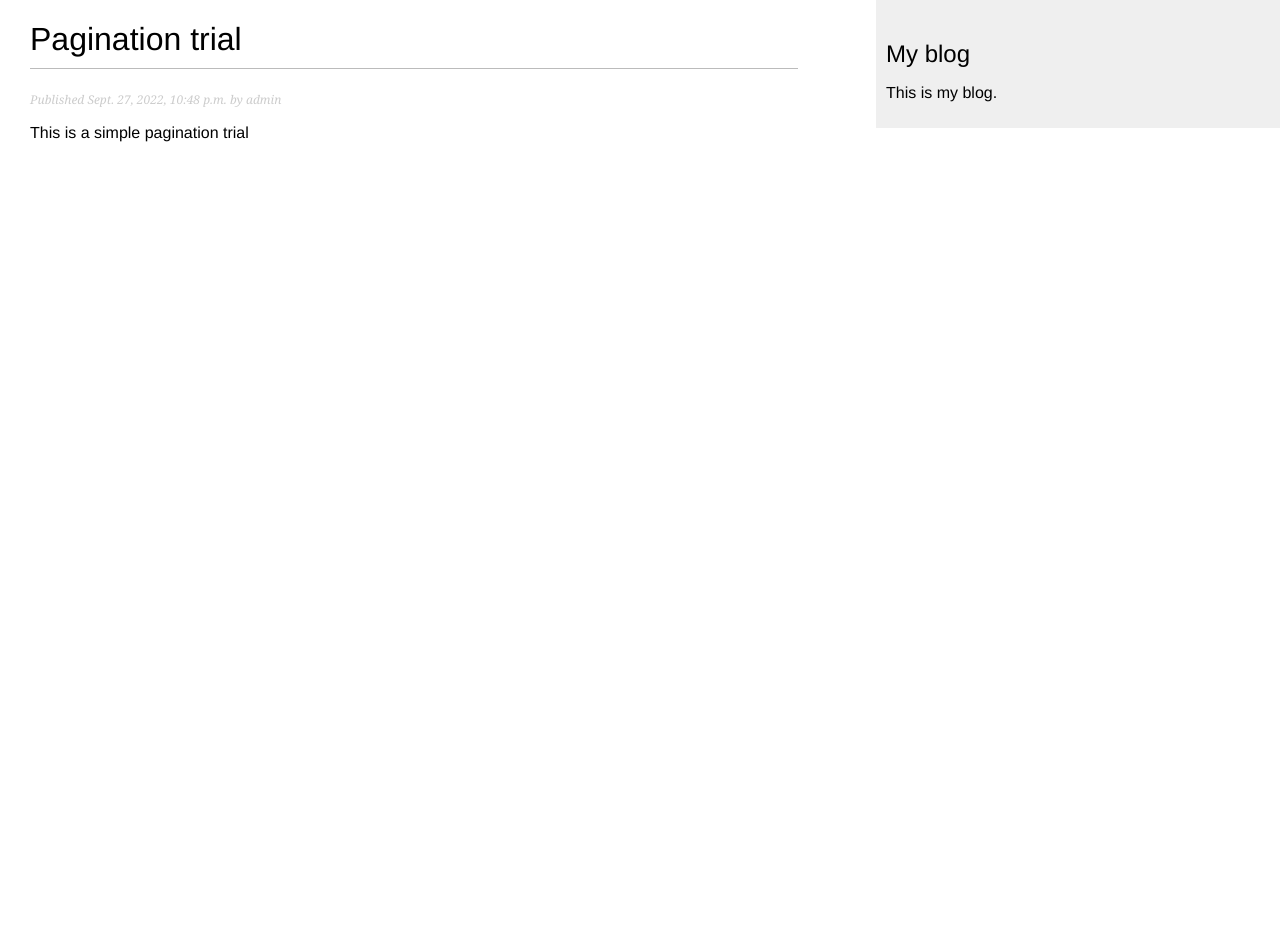
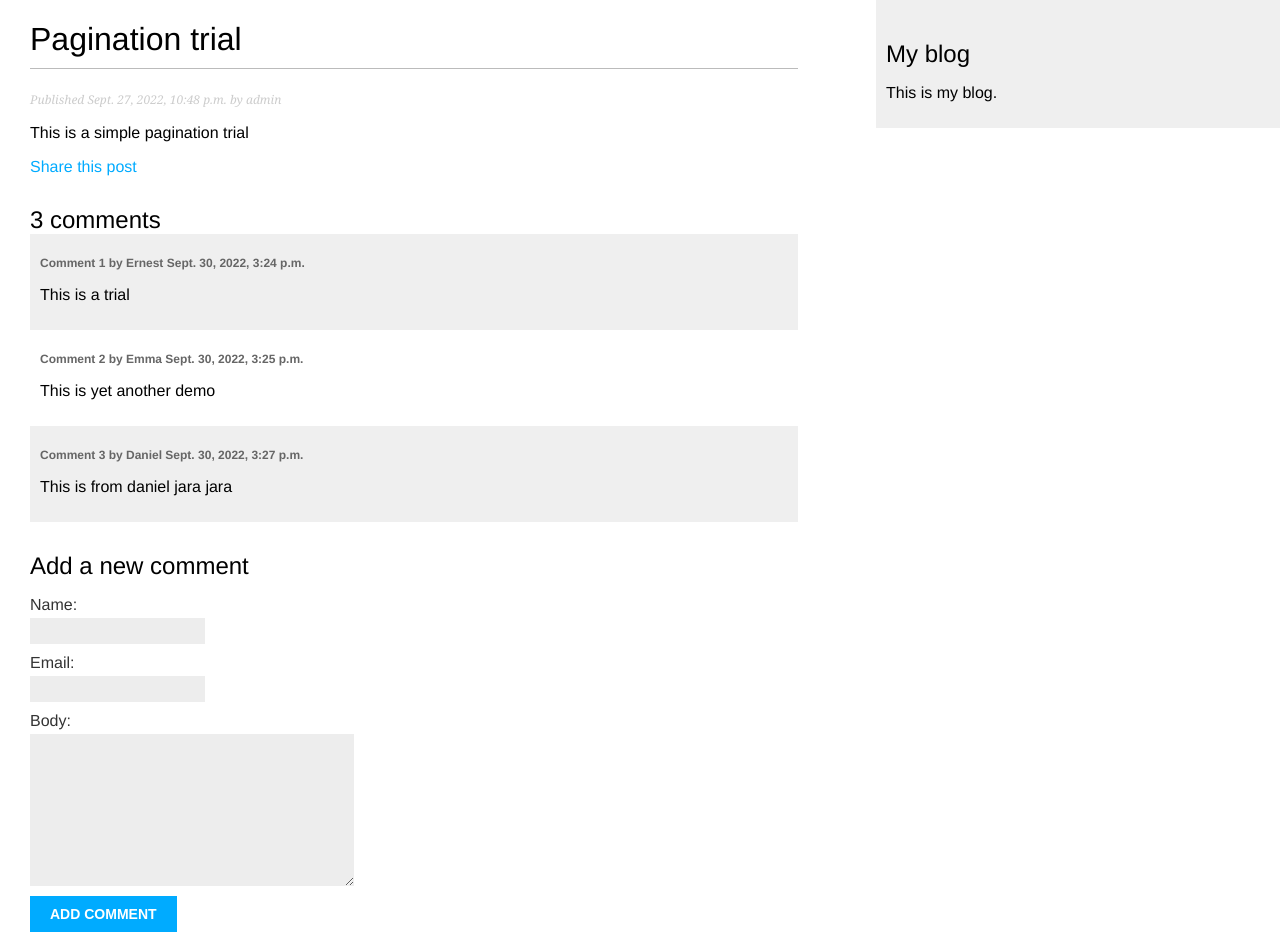
Before and after one commit to Ernest-zottor/blog, a Django app: a page that uses blog/templates/blog/post/detail.html in a window 1280 px wide. Before the commit the page ends 142 px from the top, so only its background shows below. Run offline with Django 4.2, Linux system fonts and the light colour scheme; data comes from the database, SQL or seed files in the repository; both versions use the stored data as it was after the commit.

Commit message:
Added commemnts functionality to the view detail page

```diff
--- /dev/null
+++ b/blog/forms.py
@@ -0,0 +1,18 @@
+from dataclasses import field
+import imp
+from django import forms
+from .models import Comment
+
+class EmailPostForm(forms.Form):
+    name = forms.CharField(max_length=25)
+    email = forms.EmailField()
+    to = forms.EmailField()
+    comments = forms.CharField(required=False, widget=forms.Textarea)
+
+
+# This is how to build forms from models
+class CommentForm(forms.ModelForm):
+
+    class Meta:
+        model = Comment
+        fields = ('name','email', 'body') # This specifies what fields on the model that we want to use "exclude filed will exclude some fileds"
--- a/blog/models.py
+++ b/blog/models.py
@@ -1,3 +1,4 @@
+import email
 from django.urls import reverse
 from django.utils import timezone
 from tkinter import CASCADE
@@ -43,3 +44,20 @@
         return reverse("blog:post_detail", args=[self.publish.year,
                                                 self.publish.month,
                                                 self.publish.day, self.slug])
+
+
+class Comment(models.Model):
+    post = models.ForeignKey(Post, on_delete=models.CASCADE, related_name='comments')
+    name = models.CharField(max_length=80)
+    email = models.EmailField()
+    body = models.TextField()
+    created = models.DateTimeField(auto_now_add=True)
+    updated = models.DateTimeField(auto_now=True)
+    active = models.BooleanField(default=True)
+
+
+    class Meta:
+        ordering = ('created',)
+
+    def __str__(self):
+        return f'Comment by {self.name} on {self.post}'
--- a/blog/templates/blog/post/detail.html
+++ b/blog/templates/blog/post/detail.html
@@ -6,4 +6,35 @@
 Published {{ post.publish }} by {{ post.author }}
 </p>
 {{ post.body|linebreaks }}
+<p>
+    <a href="{% url "blog:post_share" post.id %}">
+    Share this post
+    </a>
+</p>
+{% with comments.count as total_comments %}
+<h2>
+{{ total_comments }} comment{{ total_comments|pluralize }}
+</h2>
+{% endwith %}
+{% for comment in comments %}
+<div class="comment">
+<p class="info">
+Comment {{ forloop.counter }} by {{ comment.name }}
+{{ comment.created }}
+</p>
+{{ comment.body|linebreaks }}
+</div>
+{% empty %}
+<p>There are no comments yet.</p>
+{% endfor %}
+{% if new_comment %}
+<h2>Your comment has been added.</h2>
+{% else %}
+<h2>Add a new comment</h2>
+<form method="post">
+{{ comment_form.as_p }}
+{% csrf_token %}
+<p><input type="submit" value="Add comment"></p>
+</form>
+{% endif %}
 {% endblock %}
--- a/blog/urls.py
+++ b/blog/urls.py
@@ -7,4 +7,5 @@
     path('', views.PostListView.as_view(), name='post_list'),
     # path('', views.post_list, name='post_list'),
     path('<int:year>/<int:month>/<int:day>/<slug:post>/', views.post_detail, name='post_detail'),
+    path('<int:post_id>/share/', views.post_share, name='post_share')
 ]
--- a/blog/views.py
+++ b/blog/views.py
@@ -2,6 +2,8 @@
 from django.core.paginator import Paginator, EmptyPage, PageNotAnInteger
 from .models import Post
 from django.views.generic import ListView
+from .forms import EmailPostForm, CommentForm
+from django.core.mail import send_mail
 
 # Create your views here.
 # def post_list(request):
@@ -24,7 +26,21 @@
                               publish__year=year,
                                 publish__month=month,
                                     publish__day=day)
-    return render(request, 'blog/post/detail.html', {'post': post})
+
+
+    comments = post.comments.filter(active=True)
+    new_comment = None
+    if request.method == 'POST':
+        comment_form = CommentForm(data = request.POST)
+        if comment_form.is_valid():
+            # Create Comment object but don't save to database yet
+            new_comment = comment_form.save(commit=False)
+            new_comment.post  = post
+
+            # Save the comment to the database
+            new_comment.save()
+    comment_form = CommentForm()
+    return render(request, 'blog/post/detail.html', {'post': post, 'comments': comments, 'comment_form': comment_form})
 
 # this class based view is analogous the function based view above
 class PostListView(ListView):
@@ -33,3 +49,25 @@
     context_object_name = 'posts' # default is object_list
     paginate_by = 3
     template_name = 'blog/post/list.html'
+
+
+def post_share(request, post_id):
+    # retrive post from the database by id
+    post = get_object_or_404(Post, id=post_id, status='published')
+    sent = False
+    if request.method == 'POST':
+        # This means form was submitted
+        form = EmailPostForm(request.POST)
+        if form.is_valid():
+            cd = form.cleaned_data
+            post_url = request.build_absolute_uri(post.get_absolute_url())
+            subject = f"{cd['name']} recommends you read {post.title}"
+
+            message = f"Read {post.title} at {post_url}\n\n" \
+                    f"{cd['name']}\'s comments: {cd['comments']}"
+            send_mail(subject, message, 'ernestzottor@gmail.com.com', [cd['to']])
+            sent = True
+            # send email
+    else:
+        form = EmailPostForm()
+    return render(request, 'blog/post/share.html', {'post':post, 'form': form, 'sent':sent})
```
Also changed, not shown: blog/admin.py (+8 -1 lines), blog/templates/blog/post/share.html (added, +19 -0 lines), mysite/settings.py (+7 -0 lines), blog/migrations/0002_comment.py (added), db.sqlite3.
